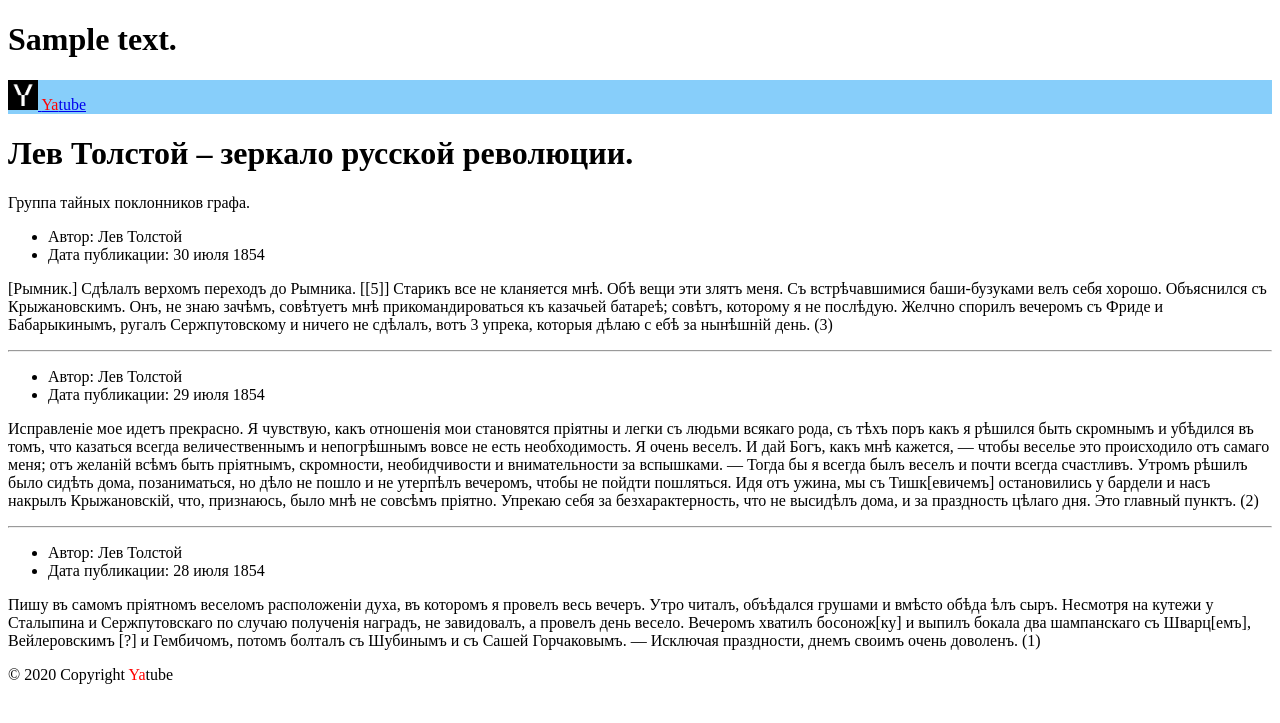
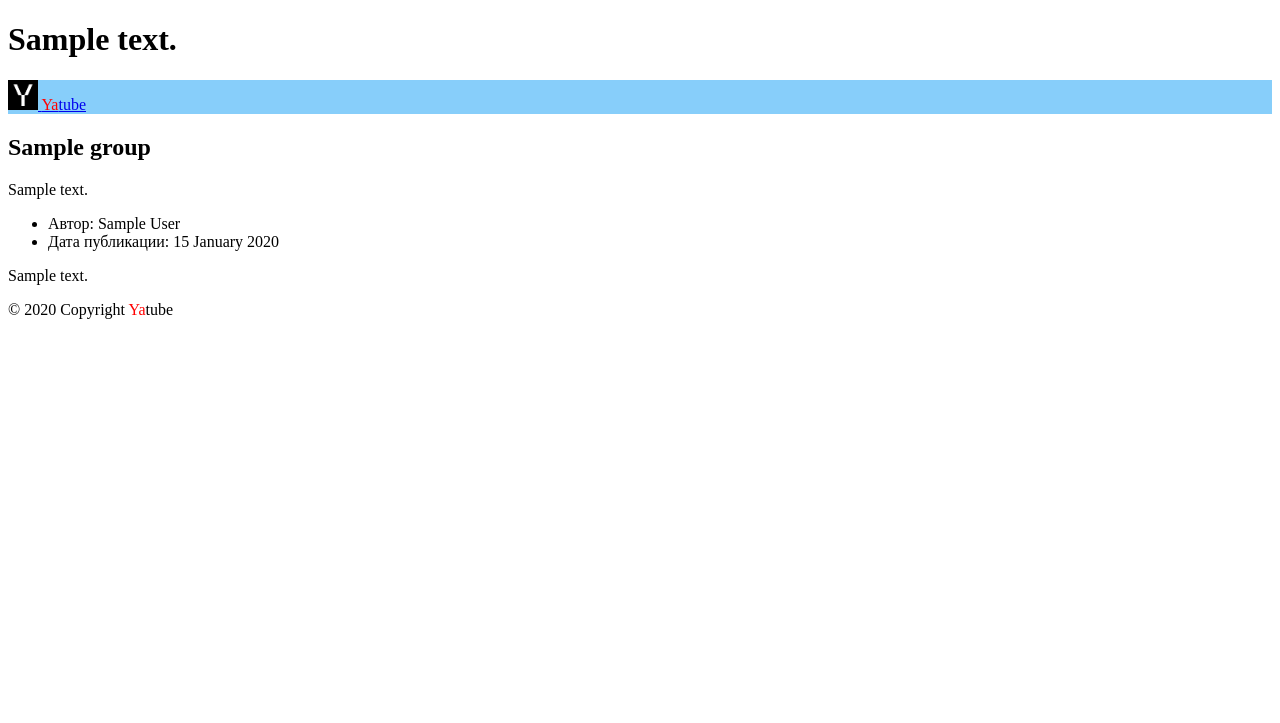
Before and after one commit to jltret/yatube_project, a Django app: template yatube/templates/posts/group_list.html in a window 1280 px wide. Shown: the top 723 px of the page. Run offline with Django 3.2, Linux system fonts and the light colour scheme; tables that the repository leaves empty hold one stand-in row (values such as "Sample post"); the template is opened without the code that fills it: values that come from a table or form of the project are taken from there, most other values are stand-ins (such as "Sample title", 1, 10 or a date in 2020).

Commit message:
не сломай

```diff
--- a/yatube/posts/models.py
+++ b/yatube/posts/models.py
@@ -5,27 +5,30 @@ User = get_user_model()
 Group = get_user_model()
 
 
+class Group(models.Model):
+    title = models.CharField(max_length=200)
+    slug = models.SlugField(
+        max_length=200,
+        unique=True
+        )
+    description = models.TextField(max_length=400)
+
+    def __str__(self):
+        return self.title
+
+
 class Post(models.Model):
-    text = models.TextField()
+    text = models.TextField(max_length=400)
     pub_date = models.DateTimeField(auto_now_add=True)
     author = models.ForeignKey(
         User,
         on_delete=models.CASCADE,
-        related_name='posts'
+        related_name='posts',
     )
     group = models.ForeignKey(
-        'Group',
+        Group,
+        blank=True,
+        null=True,
         on_delete=models.SET_NULL,
-        related_name='group',
-        blank=True,
-        null=True
+        related_name='posts',
     )
-
-
-class Group(models.Model):
-    title = models.TextField()
-    slug = models.SlugField()
-    description = models.TextField()
-
-    def __str__(self):
-        return self.slug
--- a/yatube/posts/urls.py
+++ b/yatube/posts/urls.py
@@ -1,11 +1,9 @@
-# posts/urls.py
 from django.urls import path
 from . import views
+
 app_name = 'posts'
 
 urlpatterns = [
-    # Главная страница
-    path('', views.index, name='mainpage'),
-    # Отдельная страница с информацией о посте
-    path('group/<slug:slug>/', views.group_list, name='group_posts')
+    path('', views.index, name='index'),
+    path('group/<slug:slug>/', views.group_posts, name='group_list'),
 ]
--- a/yatube/templates/includes/header.html
+++ b/yatube/templates/includes/header.html
@@ -3,7 +3,7 @@
       <!-- В дальнейшем тут будет создано полноценное меню -->
       <nav class="navbar navbar-light" style="background-color: lightskyblue">
         <div class="container">
-          <a class="navbar-brand" href="{% url 'posts:mainpage'%}"">
+          <a class="navbar-brand" href="{% url 'posts:index'%}"">
             <img src="{% static 'img/logo.png' %}" width="30" height="30" class="d-inline-block align-top" alt="">
             <!-- тег span используется для добавления нужных стилей отдельным участкам текста -->
             <span style="color:red">Ya</span>tube
--- a/yatube/templates/posts/group_list.html
+++ b/yatube/templates/posts/group_list.html
@@ -1,74 +1,20 @@
 {% extends 'base.html' %}
+{% block title %}
+Записи сообщества {{group.title}}
+{% endblock %}
 {% block content %}
-    </header>
-    <main>
-      <!-- класс py-5 создает отступы сверху и снизу блока -->
-      <div class="container py-5">
-        <h1>Лев Толстой – зеркало русской революции.</h1>
-        <p>
-          Группа тайных поклонников графа.
-        </p>
-        <article>
+  <h2>{{group.title}}</h2>
+  <p>{{group.description|linebreaks }}</p>
+{% for post in posts %}
   <ul>
     <li>
-              Автор: Лев Толстой
+      Автор: {{ post.author.get_full_name }}
     </li>
     <li>
-              Дата публикации: 30 июля 1854
+      Дата публикации: {{ post.pub_date|date:'d E Y' }}
     </li>
   </ul>
-          <p>
-            [Рымник.] Сдѣлалъ верхомъ переходъ до Рымника. [[5]] Старикъ все не кланяется мнѣ.
-            Обѣ вещи эти злятъ меня. Съ встрѣчавшимися баши-бузуками велъ себя хорошо.
-            Объяснился съ Крыжановскимъ. Онъ, не знаю зачѣмъ, совѣтуетъ мнѣ прикомандироваться
-            къ казачьей батареѣ; совѣтъ, которому я не послѣдую. Желчно спорилъ вечеромъ съ Фриде
-            и Бабарыкинымъ, ругалъ Сержпутовскому и ничего не сдѣлалъ, вотъ 3 упрека, которыя дѣлаю с
-            ебѣ за нынѣшній день. (3)
-          </p>
-        </article>
-        <hr>
-        <article>
-          <ul>
-            <li>
-              Автор: Лев Толстой
-            </li>
-            <li>
-              Дата публикации: 29 июля 1854
-            </li>
-          </ul>
-          <p>
-            Исправленіе мое идетъ прекрасно. Я чувствую, какъ отношенія мои становятся пріятны и легки
-            съ людьми всякаго рода, съ тѣхъ поръ какъ я рѣшился быть скромнымъ и убѣдился въ томъ,
-            что казаться всегда величественнымъ и непогрѣшнымъ вовсе не есть необходимость. Я очень
-            веселъ. И дай Богъ, какъ мнѣ кажется, — чтобы веселье это происходило отъ самаго меня;
-            отъ желаній всѣмъ быть пріятнымъ, скромности, необидчивости и внимательности за вспышками.
-            — Тогда бы я всегда былъ веселъ и почти всегда счастливъ.
-            Утромъ рѣшилъ было сидѣть дома, позаниматься, но дѣло не пошло и не утерпѣлъ вечеромъ,
-            чтобы не пойдти пошляться. Идя отъ ужина, мы съ Тишк[евичемъ] остановились у бардели и насъ
-            накрылъ Крыжановскій, что, признаюсь, было мнѣ не совсѣмъ пріятно. Упрекаю себя за
-            безхарактерность, что не высидѣлъ дома, и зa праздность цѣлаго дня. Это главный пунктъ. (2)
-          </p>
-        </article>
-        <hr>
-        <article>
-          <ul>
-            <li>
-              Автор: Лев Толстой
-            </li>
-            <li>
-              Дата публикации: 28 июля 1854
-            </li>
-          </ul>
-          <p>
-            Пишу въ самомъ пріятномъ веселомъ расположеніи духа, въ которомъ я провелъ весь вечеръ.
-            Утро читалъ, объѣдался грушами и вмѣсто обѣда ѣлъ сыръ. Несмотря на кутежи у Сталыпина и
-            Сержпутовскаго по случаю полученія наградъ, не завидовалъ, а провелъ день весело. Вечеромъ
-            хватилъ босонож[ку] и выпилъ бокала два шампанскаго съ Шварц[емъ], Вейлеровскимъ [?] и
-            Гембичомъ, потомъ болталъ съ Шубинымъ и съ Сашей Горчаковымъ. — Исключая праздности,
-            днемъ своимъ очень доволенъ. (1)
-          </p>
-        </article>
-        <!-- под последним постом нет линии -->
-      </div>
-    </main>
+    <p>{{ post.text|linebreaks }}</p>
+  {% if not forloop.last %}<hr>{% endif %}
+{% endfor %}
 {% endblock %}
```
Also changed, not shown: yatube/posts/views.py (+6 -31 lines), yatube/templates/posts/index.html (+17 -10 lines), yatube/posts/admin.py (line endings or trailing spaces). Lines whose indentation alone changed are shown as unchanged.
